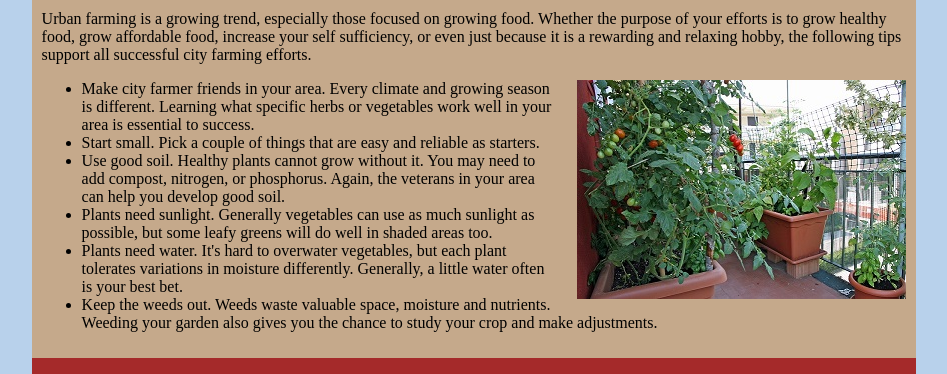
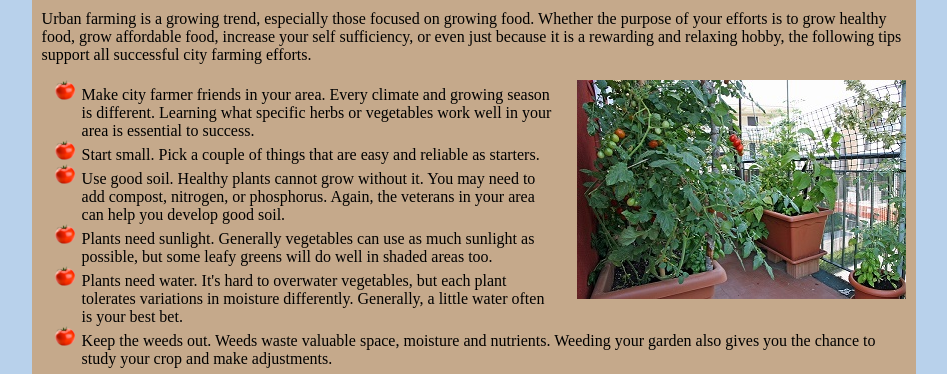
Before and after one commit to NoNotEvan-Him/NoNotEvan-Him.github.io, a plain HTML site: page CityFarmer/cf_index.html in a window 1280 px wide. Shown: the part 292-666 px from the top of the page, without its empty margins (166-1113 px from the left). Drawn offline with Linux system fonts and the light colour scheme.

Commit message:
Update cf_styles.css

```diff
--- a/CityFarmer/css/cf_styles.css
+++ b/CityFarmer/css/cf_styles.css
@@ -41,7 +41,7 @@ nav ul {
 }
 
 main ul {
-	list-style-image: url('images/tomato.png');
+	list-style-image: url('../images/tomato.png');
 }
 
 h1 {
```
